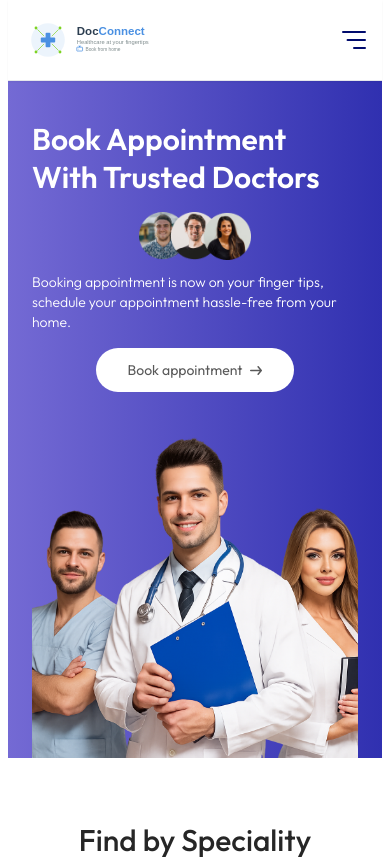
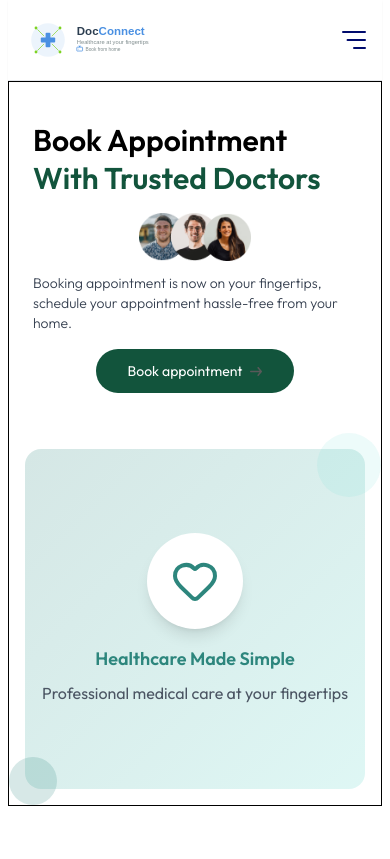
Before and after one commit to pranavpal02/DocConnect, a React (Vite) app in the folder frontend/: page / in a window 390 px wide. Shown: the top 859 px of the page. Built offline with nearby package versions, Linux system fonts and the light colour scheme.

Commit message:
Variables set according to the the preferences and changes the css in all components to get the subtle appearance.

```diff
--- a/frontend/src/components/Banner.jsx
+++ b/frontend/src/components/Banner.jsx
@@ -6,10 +6,10 @@ const Banner = () => {
   const navigate = useNavigate()
 
   return (
-    <div className="flex bg-primary rounded-lg  px-6 sm:px-10 md:px-14 lg:px-12 my-20 md:mx-10">
+    <div className="flex bg-gradient-to-br from-healthcare-primary/20 to-healthcare-secondary/20 rounded-lg px-6 sm:px-10 md:px-14 lg:px-12 my-20 md:mx-10">
       {/* ------- Left Side ------- */}
       <div className="flex-1 py-8 sm:py-10 md:py-16 lg:py-24 lg:pl-5">
-        <div className="text-xl sm:text-2xl md:text-3xl lg:text-5xl font-semibold text-white">
+        <div className="text-xl sm:text-2xl md:text-3xl lg:text-5xl font-semibold text-healthcare-primary">
           <p>Book Appointment</p>
           <p className="mt-4">With 100+ Trusted Doctors</p>
         </div>
@@ -18,7 +18,7 @@ const Banner = () => {
             navigate("/login")
             scrollTo(0, 0)
           }}
-          className="bg-white text-sm sm:text-base text-[#595959] px-8 py-3 rounded-full mt-6 hover:scale-105 transition-all "
+          className="bg-white text-sm sm:text-base text-[#595959] px-8 py-3 rounded-full mt-6 hover:scale-105 transition-all"
         >
           Create account
         </button>
--- a/frontend/src/components/Header.jsx
+++ b/frontend/src/components/Header.jsx
@@ -1,38 +1,56 @@
 import React from "react"
 import { assets } from "../assets/assets"
+import { Heart } from "lucide-react"
 
 const Header = () => {
   return (
-    <div className="flex flex-col md:flex-row flex-wrap bg-[linear-gradient(90deg,_rgba(116,106,212,1)_0%,_rgba(48,48,176,1)_100%,_rgba(0,212,255,1)_67%,_rgba(0,212,255,1)_78%)] rounded-lg px-6 md:px-10 lg:px-20 ">
+    <div className="flex flex-col md:flex-row flex-wrap bg-white border border-black rounded-lg px-0 md:px-0 lg:px-0 overflow-hidden">
       {/* --------- Header Left --------- */}
-      <div className="md:w-1/2 flex flex-col items-start justify-center gap-4 py-10 m-auto md:py-[10vw] md:mb-[-30px]">
-        <p className="text-3xl md:text-4xl lg:text-5xl text-white font-semibold leading-tight md:leading-tight lg:leading-tight">
-          Book Appointment <br /> With Trusted Doctors
+      <div className="md:w-1/2 flex flex-col items-start justify-center gap-4 py-10 px-6 md:px-10 lg:px-20 m-auto md:py-[10vw] md:mb-[-30px]">
+        <p className="text-3xl md:text-4xl lg:text-5xl font-semibold leading-tight md:leading-tight lg:leading-tight">
+          <span className="text-black">Book Appointment</span>
+          <br />
+          <span className="text-[#12543C]">With Trusted Doctors</span>
         </p>
-        <div className="flex flex-col md:flex-row items-center gap-3 text-white text-sm font-light">
+        <div className="flex flex-col md:flex-row items-center gap-3 text-gray-700 text-sm font-light">
           <img className="w-28" src={assets.group_profiles} alt="" />
           <p>
-            Booking appointment is now on your finger tips,{" "}
+            Booking appointment is now on your fingertips,{" "}
             <br className="hidden sm:block" /> schedule your appointment
             hassle-free from your home.
           </p>
         </div>
-        <a
-          href="#speciality"
-          className="flex items-center gap-2 bg-white px-8 py-3 rounded-full text-[#595959] text-sm m-auto md:m-0 hover:scale-105 transition-all duration-300"
+        <button
+          onClick={() => {
+            document
+              .getElementById("speciality")
+              ?.scrollIntoView({ behavior: "smooth" })
+          }}
+          className="flex items-center gap-2 bg-[#12543C] px-8 py-3 rounded-full text-white text-sm m-auto md:m-0 hover:scale-105 transition-all duration-300"
         >
-          Book appointment{" "}
-          <img className="w-3" src={assets.arrow_icon} alt="" />
-        </a>
+          Book appointment
+          <img className="w-3" src={assets.arrow_icon} alt="arrow icon" />
+        </button>
       </div>
 
-      {/* --------- Header Right --------- */}
-      <div className="md:w-1/2 relative">
-        <img
-          className="w-full md:absolute bottom-0 h-auto rounded-lg md:right-0"
-          src={assets.header_img}
-          alt=""
-        />
+      {/* Hero block with fixed square aspect ratio */}
+      <div className="md:w-1/2 w-full p-4 flex justify-center items-center">
+        <div className="aspect-square max-w-[400px] w-full rounded-2xl bg-gradient-to-br from-healthcare-primary/20 to-healthcare-secondary/20 flex items-center justify-center animate-scale-in relative">
+          <div className="text-center p-4">
+            <div className="w-24 h-24 bg-white rounded-full flex items-center justify-center mx-auto mb-4 shadow-lg">
+              <Heart className="w-12 h-12 text-healthcare-primary" />
+            </div>
+            <p className="text-lg font-semibold text-healthcare-primary mb-2">
+              Healthcare Made Simple
+            </p>
+            <p className="text-gray-600">
+              Professional medical care at your fingertips
+            </p>
+          </div>
+          {/* floating bubbles */}
+          <div className="absolute -top-4 -right-4 w-16 h-16 bg-healthcare-secondary/20 rounded-full animate-pulse"></div>
+          <div className="absolute -bottom-4 -left-4 w-12 h-12 bg-healthcare-primary/20 rounded-full animate-pulse delay-1000"></div>
+        </div>
       </div>
     </div>
   )
--- a/frontend/src/components/RelatedDoctors.jsx
+++ b/frontend/src/components/RelatedDoctors.jsx
@@ -1,6 +1,7 @@
 import React, { useContext, useEffect, useState } from "react"
 import { useNavigate } from "react-router-dom"
 import { AppContext } from "../context/AppContext"
+
 const RelatedDoctors = ({ speciality, docId }) => {
   const navigate = useNavigate()
   const { doctors } = useContext(AppContext)
@@ -17,43 +18,54 @@ const RelatedDoctors = ({ speciality, docId }) => {
   }, [doctors, speciality, docId])
 
   return (
-    <div className="flex flex-col items-center gap-4 my-16 text-[#262626]">
-      <h1 className="text-3xl font-medium">Related Doctors</h1>
-      <p className="sm:w-1/3 text-center text-sm">
-        Simply browse through our extensive list of trusted doctors.
-      </p>
-      +{" "}
-      <div className="w-full grid grid-cols-1 sm:grid-cols-2 md:grid-cols-3 lg:grid-cols-4 xl:grid-cols-5 gap-6 pt-5 px-3 sm:px-0">
+    <div className="bg-gradient-to-br from-healthcare-primary/10 to-healthcare-secondary/10 rounded-xl shadow-inner px-4 md:px-10 py-10 text-[#262626]">
+      <div className="flex flex-col items-center gap-4 mb-10">
+        <h2 className="text-3xl font-semibold text-healthcare-primary">
+          Related Doctors
+        </h2>
+        <p className="sm:w-1/2 text-center text-sm text-gray-700">
+          Simply browse through our extensive list of trusted doctors
+          recommended for you.
+        </p>
+      </div>
+      <div className="w-full grid grid-cols-1 sm:grid-cols-2 md:grid-cols-3 lg:grid-cols-4 gap-6">
         {relDoc.map((item, index) => (
           <div
             onClick={() => {
               navigate(`/appointment/${item._id}`)
               scrollTo(0, 0)
             }}
-            className="border border-[#C9D8FF] rounded-xl overflow-hidden cursor-pointer hover:translate-y-[-10px] transition-all duration-500"
             key={index}
+            className="border border-[#C9D8FF] rounded-xl overflow-hidden cursor-pointer hover:-translate-y-2 transition-all duration-500 shadow bg-white"
           >
-            <img className="bg-[#EAEFFF]" src={item.image} alt="" />
-            <div className="p-4">
+            <img
+              className="w-full h-55 object-cover bg-[#EAEFFF]"
+              src={item.image}
+              alt={item.name}
+            />
+            <div className="p-5 min-h-40 flex flex-col justify-between">
               <div
-                className={`flex items-center gap-2 text-sm text-center ${
+                className={`flex items-center gap-2 text-xs ${
                   item.available ? "text-green-500" : "text-gray-500"
                 }`}
               >
-                <p
+                <span
                   className={`w-2 h-2 rounded-full ${
                     item.available ? "bg-green-500" : "bg-gray-500"
                   }`}
-                ></p>
-                <p>{item.available ? "Available" : "Not Available"}</p>
+                ></span>
+                <span>{item.available ? "Available" : "Not Available"}</span>
               </div>
-              <p className="text-[#262626] text-lg font-medium">{item.name}</p>
-              <p className="text-[#5C5C5C] text-sm">{item.speciality}</p>
+              <div>
+                <p className="text-[#262626] text-base font-semibold mt-2">
+                  {item.name}
+                </p>
+                <p className="text-[#5C5C5C] text-xs">{item.speciality}</p>
+              </div>
             </div>
           </div>
         ))}
       </div>
-      {/* <button className='bg-[#EAEFFF] text-gray-600 px-12 py-3 rounded-full mt-10'>more</button> */}
     </div>
   )
 }
--- a/frontend/src/components/TopDoctors.jsx
+++ b/frontend/src/components/TopDoctors.jsx
@@ -1,13 +1,13 @@
 import React, { useContext } from "react"
 import { useNavigate } from "react-router-dom"
 import { AppContext } from "../context/AppContext"
+
 const TopDoctors = () => {
   const navigate = useNavigate()
-
   const { doctors } = useContext(AppContext)
 
   return (
-    <div className="flex flex-col items-center gap-4 my-16 text-[#262626] md:mx-10">
+    <div className="flex flex-col items-center gap-5 my-16 text-[#262626] md:mx-10">
       <h1 className="text-3xl font-medium">Top Doctors to Book</h1>
       <p className="sm:w-1/3 text-center text-sm">
         Simply browse through our extensive list of trusted doctors.
@@ -19,7 +19,8 @@ const TopDoctors = () => {
               navigate(`/appointment/${item._id}`)
               scrollTo(0, 0)
             }}
-            className="border border-[#C9D8FF] rounded-xl overflow-hidden cursor-pointer hover:translate-y-[-10px] transition-all duration-500"
+            className="rounded-xl overflow-hidden cursor-pointer hover:translate-y-[-10px] transition-all duration-500
+              bg-gradient-to-br from-healthcare-primary/20 to-healthcare-secondary/20 border border-[#C9D8FF]"
             key={index}
           >
             <img className="bg-primary" src={item.image} alt="" />
--- a/frontend/src/index.css
+++ b/frontend/src/index.css
@@ -3,16 +3,22 @@
 @tailwind components;
 @tailwind utilities;
 
-
-*{
-    font-family: Outfit;
+:root {
+  --healthcare-primary: 174 50% 35%;        /* deep teal */
+  --healthcare-secondary: 174 60% 60%;      /* lighter teal */
+  --healthcare-accent: 45 100% 50%;         /* yellowish accent */
+  --healthcare-light: 220 20% 98%;          /* off white */
+  --healthcare-success: 145 70% 40%;        /* success green */
 }
 
-.active hr{
-    @apply block
+* {
+  font-family: Outfit;
 }
 
+.active hr {
+  @apply block;
+}
 
-::-webkit-scrollbar{
-    @apply hidden
+::-webkit-scrollbar {
+  @apply hidden;
 }
```
Also changed, not shown: frontend/src/components/SpecialityMenu.jsx (line endings or trailing spaces).
